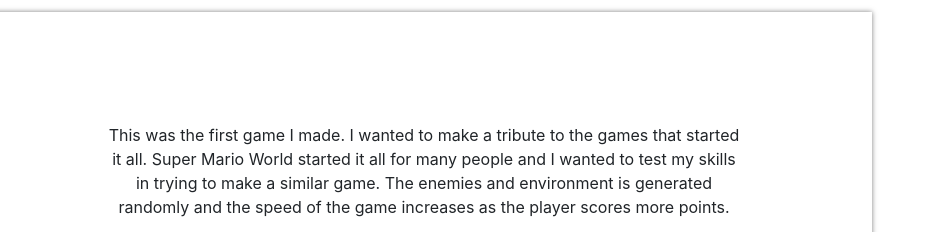
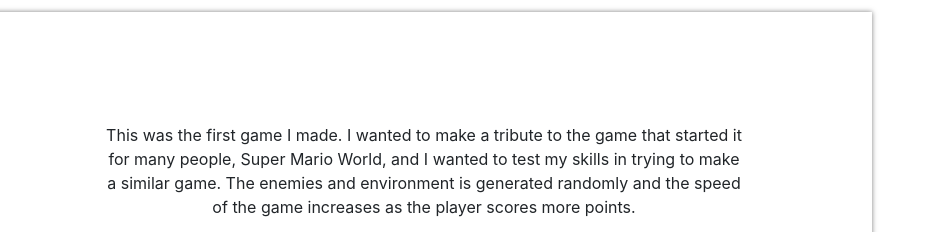
Before and after one commit to bamoradia/my-portfolio, a plain HTML site: page index.html in a window 1280 px wide. Shown: the part 1220-1452 px from the top of the page, 344-1280 px from the left. Drawn offline with nearby package versions, Linux system fonts and the light colour scheme.

Commit message:
fixed typos

```diff
--- a/index.html
+++ b/index.html
@@ -51,7 +51,7 @@
 						<a target="_blank" href="https://bamoradia.github.io/Project_1/">Open World Platformer</a>
 					</div>
 					<div class='project-right description'>
-						<p>This was the first game I made. I wanted to make a tribute to the games that started it all. Super Mario World started it all for many people and I wanted to test my skills in trying to make a similar game. The enemies and environment is generated randomly and the speed of the game increases as the player scores more points.</p>
+						<p>This was the first game I made. I wanted to make a tribute to the game that started it for many people, Super Mario World, and I wanted to test my skills in trying to make a similar game. The enemies and environment is generated randomly and the speed of the game increases as the player scores more points.</p>
 						<div class='tech-stack'>
 							<img src="./images/html5-plain.svg">
 							<img src="./images/javascript-original.svg">
```
